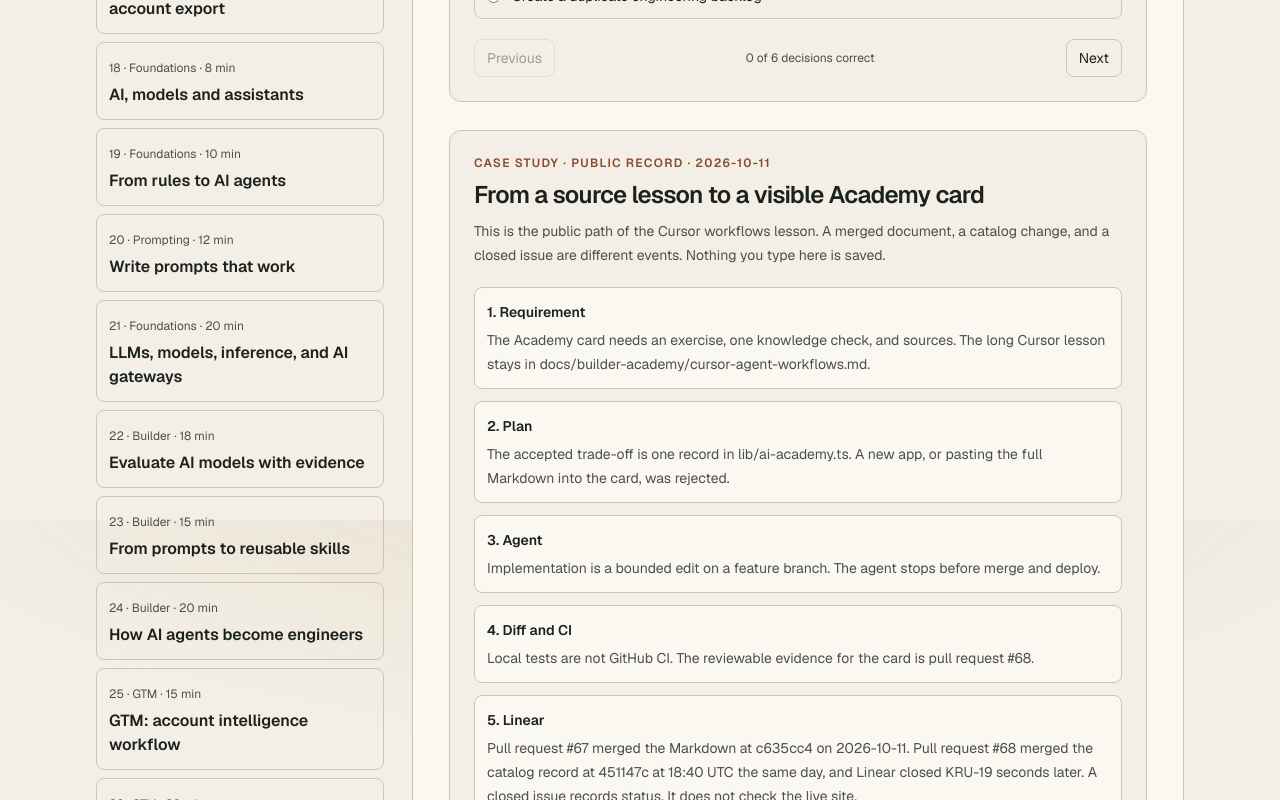
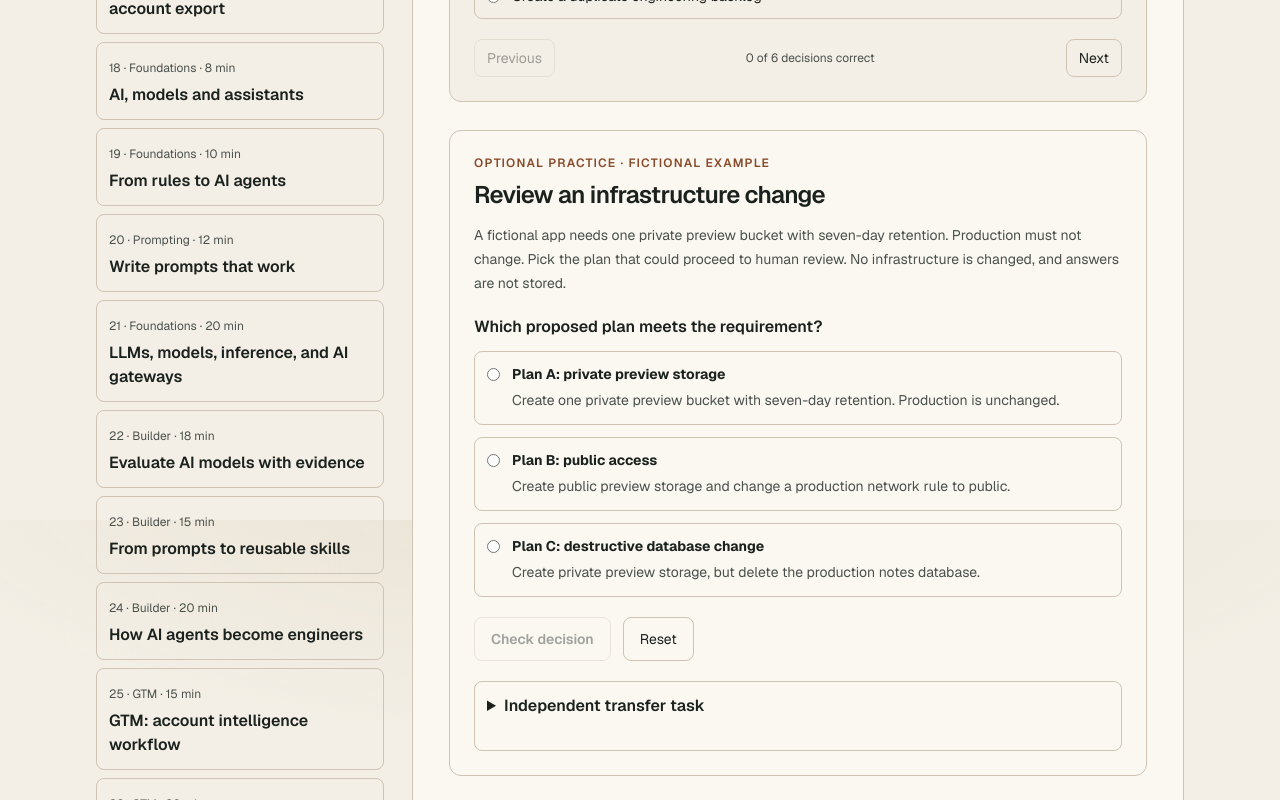
Before and after one commit to heyfunwhoa/byjoyaing-portfolio, a Next.js app: page /ai-academy in a window 1280 px wide. Shown: the part 2680-3480 px from the top of the page. Built offline with nearby package versions, Linux system fonts and the light colour scheme.

Commit message:
feat(academy): add bounded synthetic IaC plan choice lab (KRU-230)

```diff
--- a/components/ai-academy/academy.tsx
+++ b/components/ai-academy/academy.tsx
@@ -8,6 +8,7 @@ import {
 } from "@/lib/academy/lesson-guidance";
 import { OrbitStudyIllustration } from "@/components/orbit-study-illustration";
 import { DeliveryLifecycleLab } from "@/components/ai-academy/delivery-lifecycle-lab";
+import { IacPlanLab } from "@/components/ai-academy/iac-plan-lab";
 import { PortfolioOsCaseStudy } from "@/components/ai-academy/portfolio-os-case-study";
 import { ProductRequestLab } from "@/components/ai-academy/product-request-lab";
 import { SecurityReviewLab } from "@/components/ai-academy/security-review-lab";
@@ -430,6 +431,9 @@ export function Academy({ resources }: { resources?: ReactNode }) {
               <DeliveryLifecycleLab />
             )}
             {lesson.slug === "idea-to-verified-release" && (
+              <IacPlanLab />
+            )}
+            {lesson.slug === "idea-to-verified-release" && (
               <PortfolioOsCaseStudy />
             )}
             {lesson.slug === "evidence-based-product-request" && (
--- /dev/null
+++ b/components/ai-academy/iac-plan-lab.tsx
@@ -0,0 +1,31 @@
+"use client";
+import { useState } from "react";
+import { iacPlans, explainIacChoice, type IacPlanId } from "@/lib/academy/iac-plan-lab";
+/** Optional extension of an existing Academy lesson; no data storage or cloud calls. */
+export function IacPlanLab() {
+  const [selected, setSelected] = useState<IacPlanId | null>(null);
+  const [submitted, setSubmitted] = useState(false);
+  const result = submitted && selected ? explainIacChoice(selected) : null;
+  return (
+    <section aria-label="IaC plan review practice" className="mt-7 rounded-xl border border-border bg-card p-4 sm:p-6">
+      <p className="text-xs font-semibold uppercase tracking-widest text-accent">Optional practice · Fictional example</p>
+      <h3 className="mt-2 font-display text-xl sm:text-2xl">Review an infrastructure change</h3>
+      <p className="mt-3 text-sm leading-6 text-muted">A fictional app needs one private preview bucket with seven-day retention. Production must not change. Pick the plan that could proceed to human review. No infrastructure is changed, and answers are not stored.</p>
+      <fieldset className="mt-5 space-y-3">
+        <legend className="mb-3 font-semibold">Which proposed plan meets the requirement?</legend>
+        {iacPlans.map(plan => (
+          <label key={plan.id} className={`flex cursor-pointer items-start gap-3 rounded-lg border p-3 text-sm focus-within:outline-2 focus-within:outline-offset-2 focus-within:outline-accent ${selected === plan.id ? "border-accent bg-background" : "border-border"}`}>
+            <input type="radio" name="iac-plan" checked={selected === plan.id} onChange={() => { setSelected(plan.id); setSubmitted(false); }} className="mt-1 accent-accent" />
+            <span><strong className="block">{plan.title}</strong><span className="mt-1 block leading-6 text-muted">{plan.change}</span></span>
+          </label>
+        ))}
+      </fieldset>
+      <div className="mt-5 flex flex-wrap gap-3">
+        <button type="button" disabled={!selected} onClick={() => setSubmitted(true)} className="min-h-11 rounded-lg border border-border px-4 py-2 text-sm font-semibold focus-visible:outline-2 focus-visible:outline-offset-2 focus-visible:outline-accent disabled:opacity-40">Check decision</button>
+        <button type="button" onClick={() => {setSelected(null);setSubmitted(false);}} className="min-h-11 rounded-lg border border-border px-4 py-2 text-sm focus-visible:outline-2 focus-visible:outline-offset-2 focus-visible:outline-accent">Reset</button>
+      </div>
+      {result ? <div role="status" className="mt-4 rounded-lg border border-border bg-background p-4 text-sm leading-6"><p className="font-semibold">{result.decision === "candidate" ? "Candidate for review, not approval to apply." : "Stop: unapproved or unsafe change."}</p><p className="mt-2">{result.feedback}</p></div> : null}
+      <details className="mt-5 rounded-lg border border-border p-3"><summary className="min-h-11 cursor-pointer font-semibold focus-visible:outline-2 focus-visible:outline-offset-2 focus-visible:outline-accent">Independent transfer task</summary><p className="mt-2 text-sm leading-6">A fictional report-export worker needs private storage, but a plan unexpectedly replaces the production database. Explain why to stop, what evidence to request, and who may authorize any change. Correctly selecting an answer is practice, not proof of operational skill.</p></details>
+    </section>
+  );
+}
--- /dev/null
+++ b/lib/academy/iac-plan-lab.ts
@@ -0,0 +1,8 @@
+/** Local, fictional plan-review data. No provider/network calls. */
+export const iacPlans = [
+  { id:"private-preview", title:"Plan A: private preview storage", change:"Create one private preview bucket with seven-day retention. Production is unchanged.", decision:"candidate", feedback:"Candidate for authorized review, not approval to apply. Verify the environment, IAM permissions, retention, cost, state and approval." },
+  { id:"public-exposure", title:"Plan B: public access", change:"Create public preview storage and change a production network rule to public.", decision:"stop", feedback:"Stop. The proposal exposes resources and changes production networking beyond the requirement. Correct the configuration and review a fresh plan." },
+  { id:"database-delete", title:"Plan C: destructive database change", change:"Create private preview storage, but delete the production notes database.", decision:"stop", feedback:"Stop and escalate. This destructive production database change was not authorized. Verify resource identity, state, dependencies and recovery." },
+] as const;
+export type IacPlanId = (typeof iacPlans)[number]["id"];
+export function explainIacChoice(id: string) { return iacPlans.find(p => p.id === id) ?? null; }
```
Also changed, not shown: 3 other files (tests, documents, lock files or other folders).
